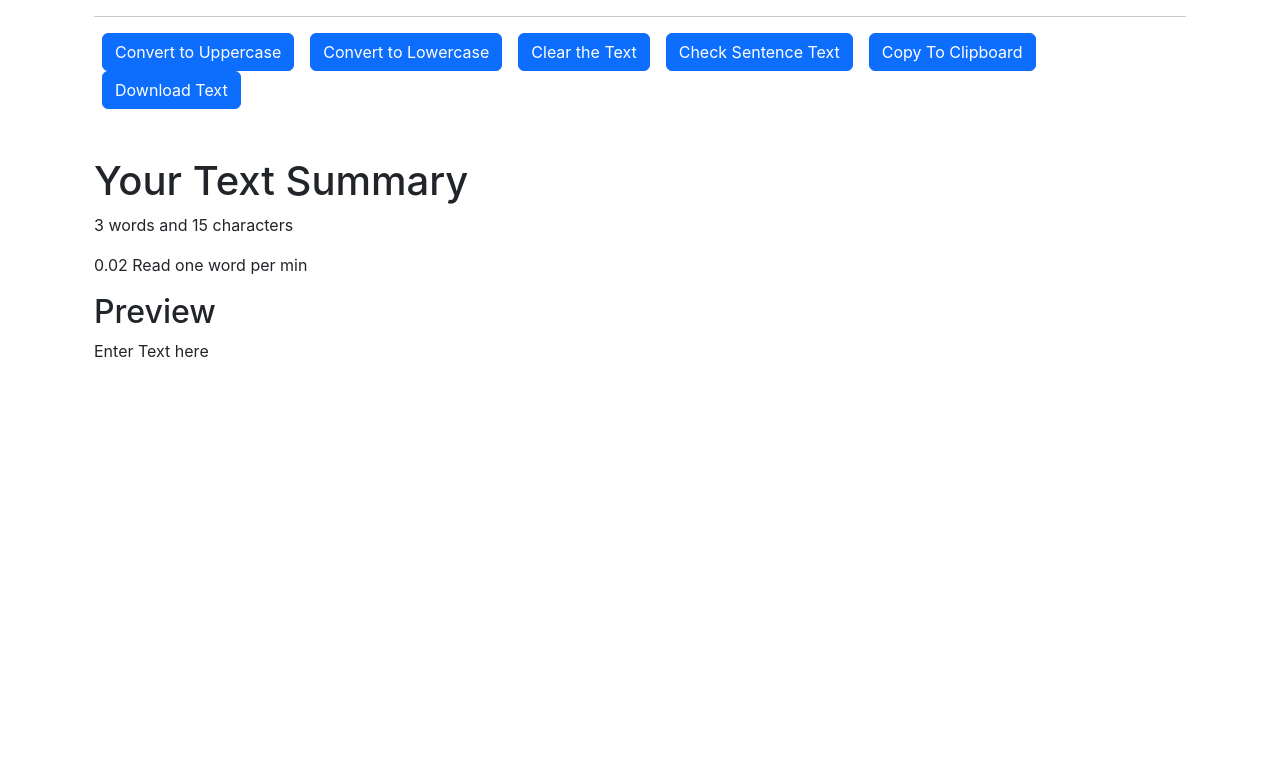
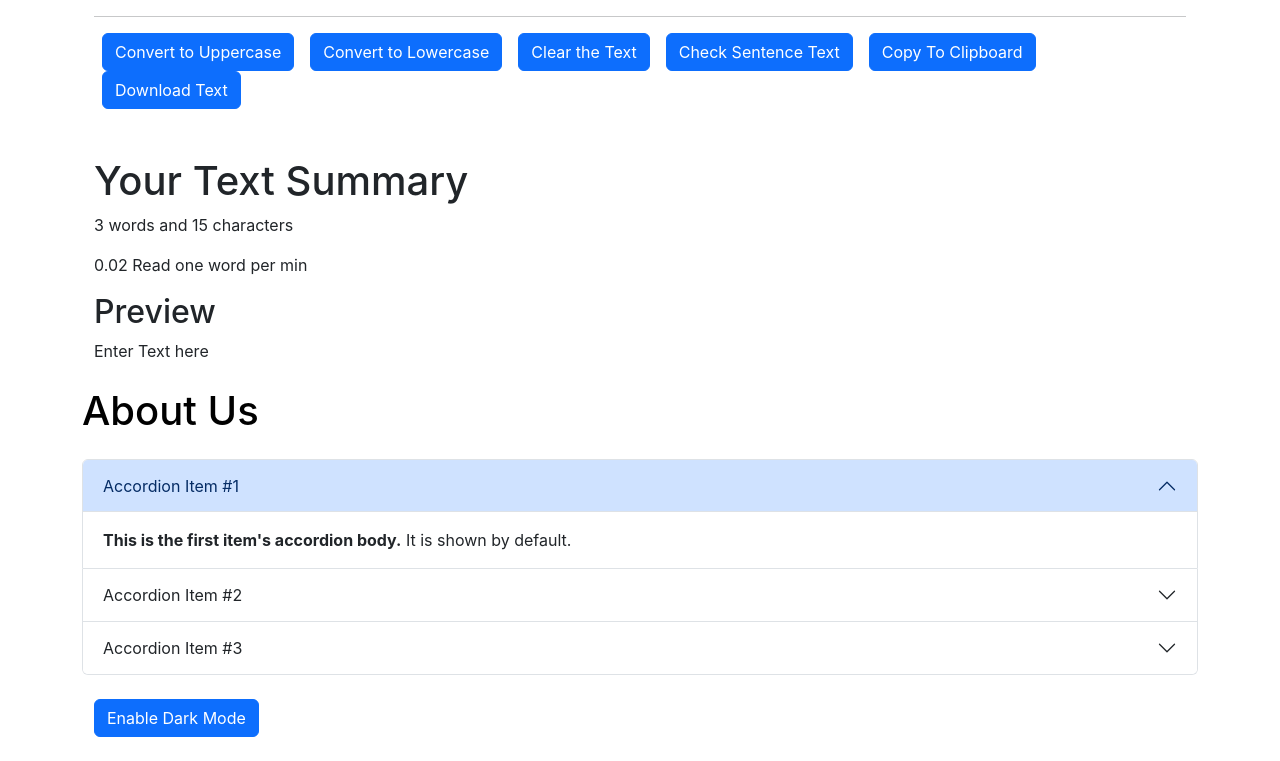
Before and after one commit to zain12333/TextUtils-React, a React (Create React App) app: page / in a window 1280 px wide. Shown: the part 328-1089 px from the top of the page. Before the commit the page ends 800 px from the top, so only its background shows below. Built offline with nearby package versions, Linux system fonts and the light colour scheme.

Commit message:
create a About.js for work on dark mode

```diff
--- a/src/App.js
+++ b/src/App.js
@@ -1,4 +1,5 @@
 import './App.css';
+import About from './component/About';
 import Navbar from './component/Navbar';
 import TextForm from './component/TextForm';
 
@@ -8,12 +9,14 @@
   return (
    <>
 
-  <Navbar aboutText="ABOUT"/>
+  <Navbar aboutText="ABOUT US"/>
   {/* // this is write in component folder and his file contain Navbar name (written in content)  and aslo this is used
   // of props there */}
   <div  className="container">
   <TextForm   heading ="Enter the Text to Analysis" />
+
   </div>
+  <About />
 
 
 
--- /dev/null
+++ b/src/component/About.js
@@ -0,0 +1,79 @@
+import React, { useState } from 'react';
+
+export default function About() {
+  const [mystyle, setMyStyle] = useState({
+    color: 'black',
+    backgroundColor: 'white' // ✅ Fixed spelling
+  });
+
+  const [btnText, setBtnText] = useState("Enable Dark Mode"); // ✅ Corrected useState
+
+  const toggleStyle = () => {
+    if (mystyle.color === 'black') { // ✅ Corrected comparison
+      setMyStyle({
+        color: 'white',
+        backgroundColor: 'black',
+        border: '1px solid white'
+      });
+      setBtnText("Enable Light Mode"); // ✅ Updates button text
+    } else {
+      setMyStyle({
+        color: 'black',
+        backgroundColor: 'white',
+        border: '1px solid black'
+      });
+      setBtnText("Enable Dark Mode"); // ✅ Updates button text
+    }
+  };
+
+  return (
+    <div className='container' style={mystyle}>
+      <h1 className='my-4'>About Us</h1>
+      <div className="accordion" id="accordionExample">
+        <div className="accordion-item">
+          <h2 className="accordion-header">
+            <button className="accordion-button" type="button" data-bs-toggle="collapse" data-bs-target="#collapseOne" aria-expanded="true" aria-controls="collapseOne">
+              Accordion Item #1
+            </button>
+          </h2>
+          <div id="collapseOne" className="accordion-collapse collapse show" data-bs-parent="#accordionExample">
+            <div className="accordion-body">
+              <strong>This is the first item's accordion body.</strong> It is shown by default.
+            </div>
+          </div>
+        </div>
+        <div className="accordion-item">
+          <h2 className="accordion-header">
+            <button className="accordion-button collapsed" type="button" data-bs-toggle="collapse" data-bs-target="#collapseTwo" aria-expanded="false" aria-controls="collapseTwo">
+              Accordion Item #2
+            </button>
+          </h2>
+          <div id="collapseTwo" className="accordion-collapse collapse" data-bs-parent="#accordionExample">
+            <div className="accordion-body">
+              <strong>This is the second item's accordion body.</strong> It is hidden by default.
+            </div>
+          </div>
+        </div>
+        <div className="accordion-item">
+          <h2 className="accordion-header">
+            <button className="accordion-button collapsed" type="button" data-bs-toggle="collapse" data-bs-target="#collapseThree" aria-expanded="false" aria-controls="collapseThree">
+              Accordion Item #3
+            </button>
+          </h2>
+          <div id="collapseThree" className="accordion-collapse collapse" data-bs-parent="#accordionExample">
+            <div className="accordion-body">
+              <strong>This is the third item's accordion body.</strong> It is hidden by default.
+            </div>
+          </div>
+        </div>
+      </div>
+
+      {/* Dark Mode Button */}
+      <div className='container my-4'>
+        <button onClick={toggleStyle} type="button" className="btn btn-primary">
+          {btnText}
+        </button>
+      </div>
+    </div>
+  );
+}
```
Also changed, not shown: src/component/TextForm.js (+10 -0 lines).
